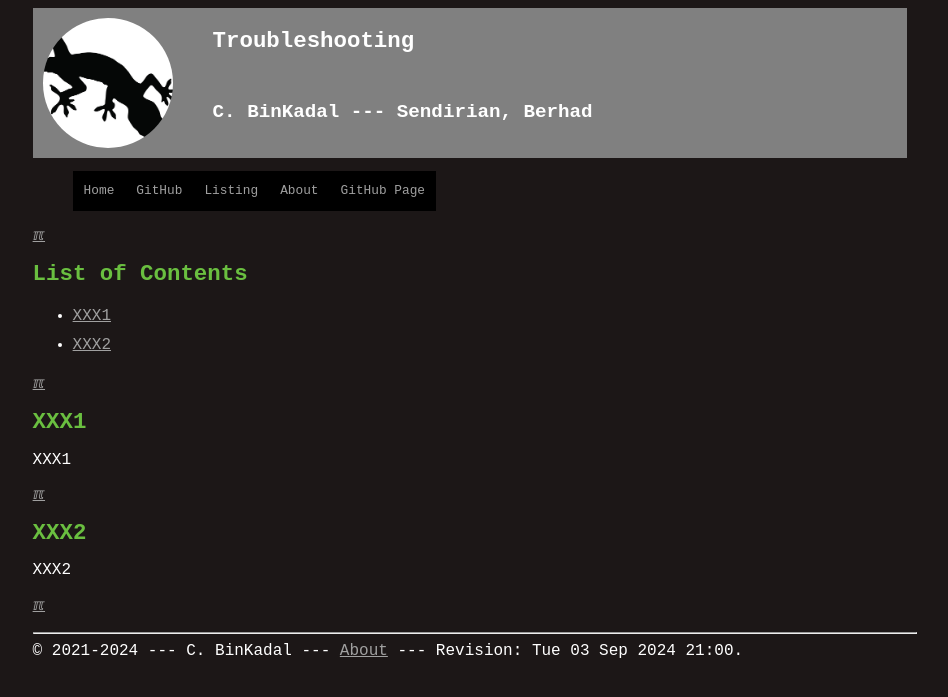
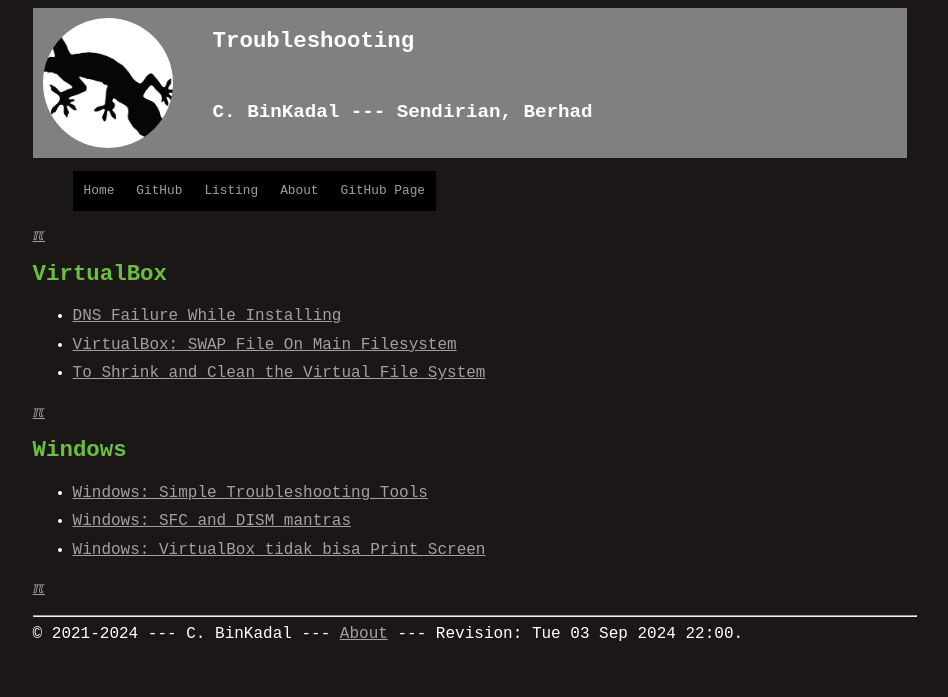
Before and after one commit to os2xx/doit, a Jekyll site: the page built from 054.md, in a window 1280 px wide. Shown: the top 697 px of the page, without its empty margins (165-1113 px from the left). Built offline with Jekyll 4.4.1, drawn with Linux system fonts in a browser that asks for light colours.

```diff
--- a/054.md
+++ b/054.md
@@ -8,21 +8,19 @@ tagline: TAG1, TAG2
 
 [&#x213C;](#idxXXX)<br id="idx000">
 
-## List of Contents
-* [XXX1](#idx001)
-* [XXX2](#idx002)
+## VirtualBox
 
-[&#x213C;](#)<br id="idx001">
+* [DNS Failure While Installing](055.md){:target="_blank"}
+* [VirtualBox: SWAP File On Main Filesystem](056.md){:target="_blank"}
+* [To Shrink and Clean the Virtual File System](057.md){:target="_blank"}
 
-## XXX1
+[&#x213C;](#idxXXX)<br id="idx001">
 
-XXX1
+## Windows
 
-[&#x213C;](#)<br id="idx002">
-
-## XXX2
-
-XXX2
+* [Windows: Simple Troubleshooting Tools](https://rahmatm.samik-ibrahim.vlsm.org/2021/10/four-simple-windows-troubleshooting.html){:target="_blank"}
+* [Windows: SFC and DISM mantras](https://rahmatm.samik-ibrahim.vlsm.org/2021/07/windows-10-sfc-and-dism-mantras.html){:target="_blank"}
+* [Windows: VirtualBox tidak bisa Print Screen](https://rahmatm.samik-ibrahim.vlsm.org/2021/01/windows-10-virtualbox-tidak-bisa-print.html){:target="_blank"}
 
 
 [&#x213C;](#)<br id="idxXXX">
--- a/_config.yml
+++ b/_config.yml
@@ -1,4 +1,4 @@
-version:          "Tue 03 Sep 2024 21:00"
+version:          "Tue 03 Sep 2024 22:00"
 copyright:        "2021-2024"
 title:            "This Is How Me Do It!"
 author:           "C. BinKadal"
```
Also changed, not shown: 004.md (+1 -1 lines), 055.md (added, +63 -0 lines), 056.md (added, +84 -0 lines), 057.md (added, +67 -0 lines), assets/images/OS21-120.jpg (added), assets/images/OS21-121.jpg (added), assets/images/OS21-122.jpg (added).
